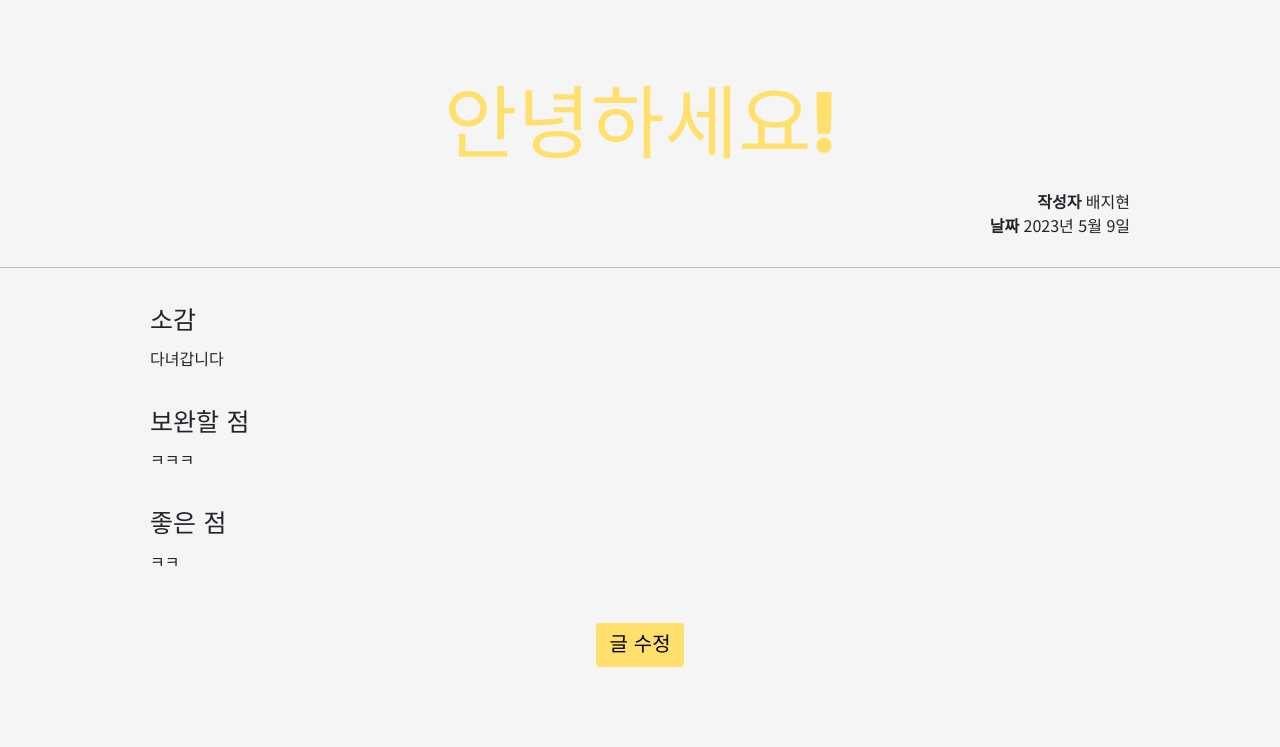
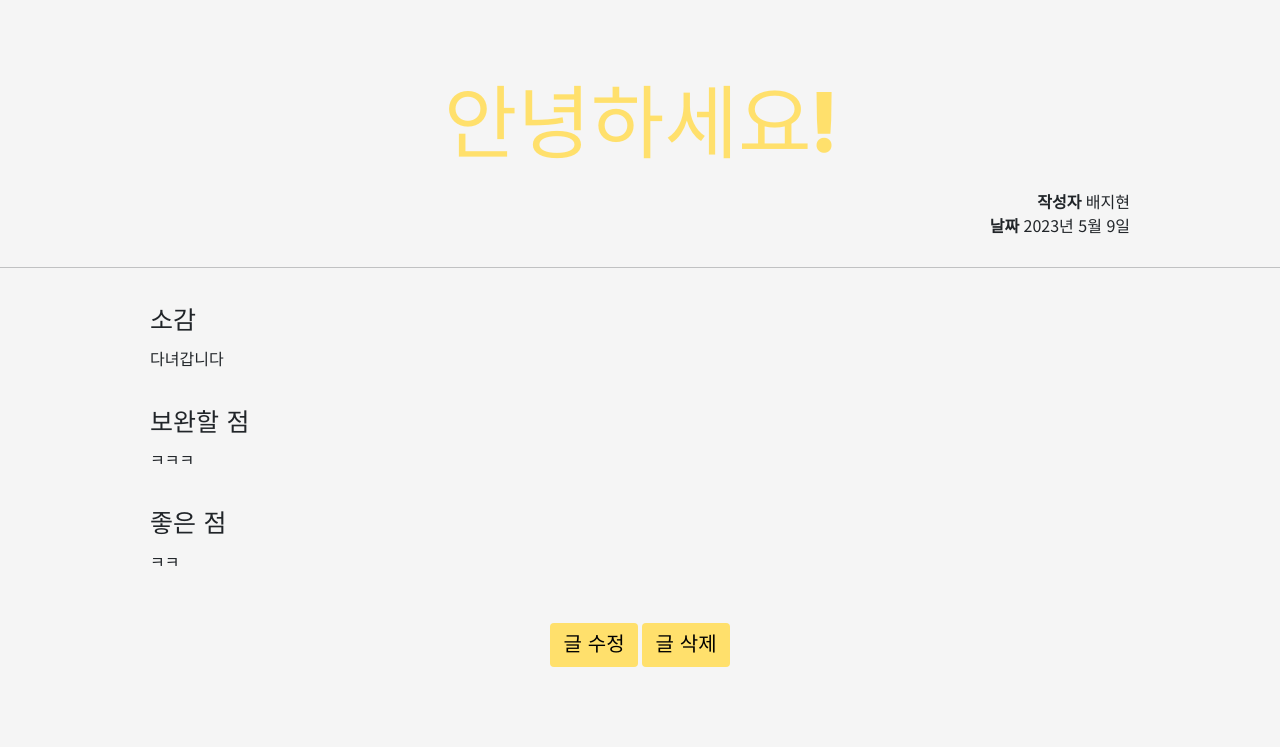
Before and after one commit to jihyunniiii/likelion_11th_task_project, a Django app: page /2 in a window 1280 px wide. Shown: the part 57-804 px from the top of the page. Run offline with Django 4.2, Linux system fonts and the light colour scheme; data comes from the database, SQL or seed files in the repository; both versions use the stored data as it was after the commit.

Commit message:
feat : delete

```diff
--- a/likelion_11th/likelion_11th/static/css/project.css
+++ b/likelion_11th/likelion_11th/static/css/project.css
@@ -212,7 +212,7 @@ a.btn {
     color: black;
 }
 
-.editbutton {
+.buttons {
     font-family: "Black Han Sans", sans-serif;
     text-align: center;
     margin-top: 50px;
--- a/likelion_11th/main/templates/main/postdetail.html
+++ b/likelion_11th/main/templates/main/postdetail.html
@@ -15,8 +15,9 @@
         <div class="postcontenttitle">좋은 점</div>
         <div class="postcontentcontent">{{post.good_point}}</div>
     </div>
-    <div class="editbutton">
+    <div class="buttons">
         <a class="btn" href="{% url 'main:edit' post.id %}">글 수정</a>
+        <a class="btn" href="{% url 'main:delete' post.id %}">글 삭제</a>
     </div>
 </div>
 
--- a/likelion_11th/main/urls.py
+++ b/likelion_11th/main/urls.py
@@ -11,4 +11,5 @@ urlpatterns = [
     path('<int:id>', postdetailpage, name="postdetailpage"),
     path('edit/<int:id>', edit, name="edit"),
     path('update/<int:id>', update, name="update"),
+    path('delete/<int:id>', delete, name="delete"),
 ]
--- a/likelion_11th/main/views.py
+++ b/likelion_11th/main/views.py
@@ -48,3 +48,8 @@ def update(request, id):
     update_post.good_point = request.POST['good_point']
     update_post.save()
     return redirect('main:postdetailpage', update_post.id)
+
+def delete(request, id):
+    delete_post = Post.objects.get(id=id)
+    delete_post.delete()
+    return redirect('main:boardpage')
```
Also changed, not shown: likelion_11th/db.sqlite3.
